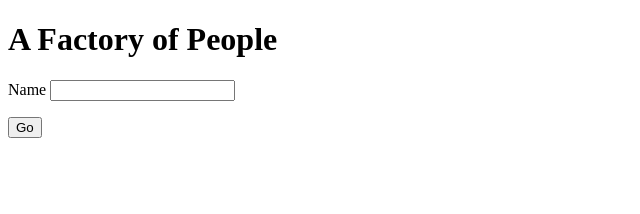
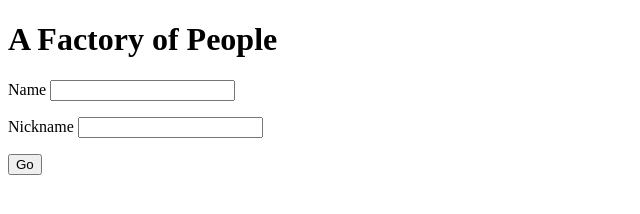
Before and after one commit to jhnlmb/people-factory, a plain HTML site: page index.html in a window 1280 px wide. Shown: the whole page, without its empty margins (0-640 px from the left). Drawn offline with Linux system fonts and the light colour scheme.

Commit message:
Add second input and add it to heading

```diff
--- a/index.html
+++ b/index.html
@@ -19,6 +19,10 @@
                     <input type="text" name="personName">
                 </p>
                 <p>
+                    <label for="personNickname">Nickname</label>
+                    <input type="text" name="personNickname">
+                </p>
+                <p>
                     <button type="submit">Go</button>
                 </p>
             </form>
--- a/index.js
+++ b/index.js
@@ -6,7 +6,7 @@ function handleSubmit(ev) {
     ev.preventDefault()
     const f = ev.target
     const heading = document.querySelector('h1')
-    heading.textContent = f.personName.value
+    heading.textContent = f.personName.value + f.personNickname.value
 
 }
 
```
